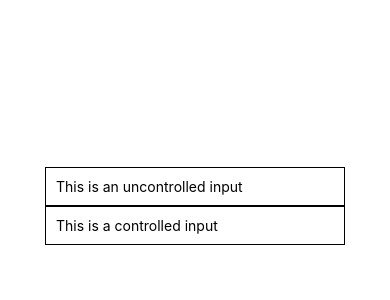
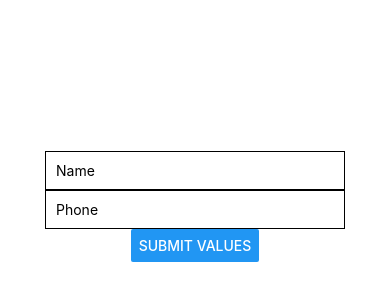
Before and after one commit to jojonarte/rn-samples, a React Native app: screen / in a window 390 px wide. Shown: the part 216-516 px from the top of the page. Built offline with nearby package versions, Linux system fonts and the light colour scheme.

Commit message:
basic form sample/

```diff
--- a/App.js
+++ b/App.js
@@ -1,34 +1,36 @@
 import React from 'react';
-import { StyleSheet, TextInput, View } from 'react-native';
+import { StyleSheet, TextInput, View, Button } from 'react-native';
 
-/**
- * This is a demo of a react-native input
- * The most basic input component for react-native is the TextInput
- *
- *	First text input is an uncontrolled one
- * The second is a controlled input
- * If you remove line 30
- * then try typing anything into it in the simulator/emulator
- * you will not see changes appear to the input value
- */
 export default class App extends React.Component {
 	state = {
-		controlledValue: ''
+		name: '',
+		phone: ''
 	};
-	handleInputChange = newValue => this.setState({ controlledValue: newValue });
+	handleNameChange = name => this.setState({ name });
+	handlePhoneNumChange = phone => this.setState({ phone });
+	handleSubmit = () => {
+		// normally we can do the submission logic here or delegate the action in the upper scope
+		// we can discuss more about this in the future
+		// for now we log.
+		console.log('Input values', this.state);
+	};
 	render() {
 		return (
 			<View style={styles.container}>
 				<TextInput
 					style={styles.input}
-					placeholder="This is an uncontrolled input"
+					value={this.state.name}
+					placeholder="Name"
+					onChangeText={this.handleNameChange}
 				/>
 				<TextInput
 					style={styles.input}
-					value={this.state.controlledValue}
-					placeholder="This is a controlled input"
-					onChangeText={this.handleInputChange}
+					value={this.state.phone}
+					placeholder="Phone"
+					keyboardType="phone-pad"
+					onChangeText={this.handlePhoneNumChange}
 				/>
+				<Button title="Submit values" onPress={this.handleSubmit} />
 			</View>
 		);
 	}
```
